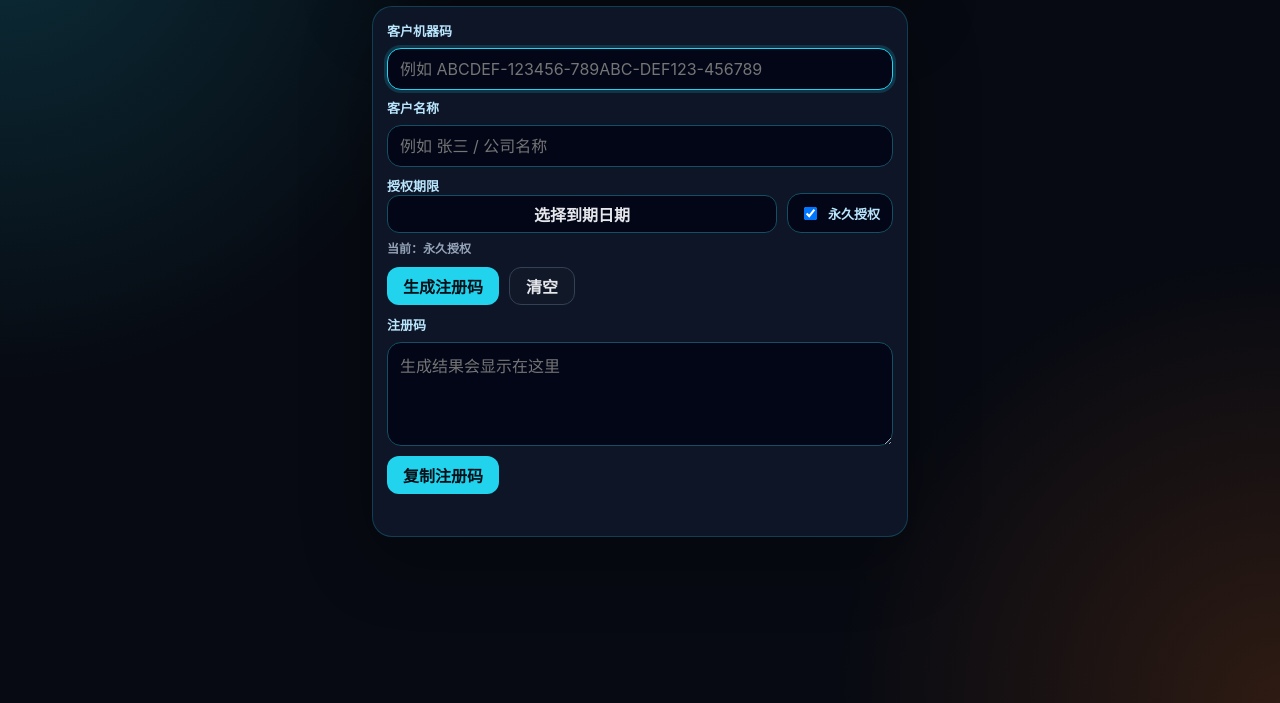
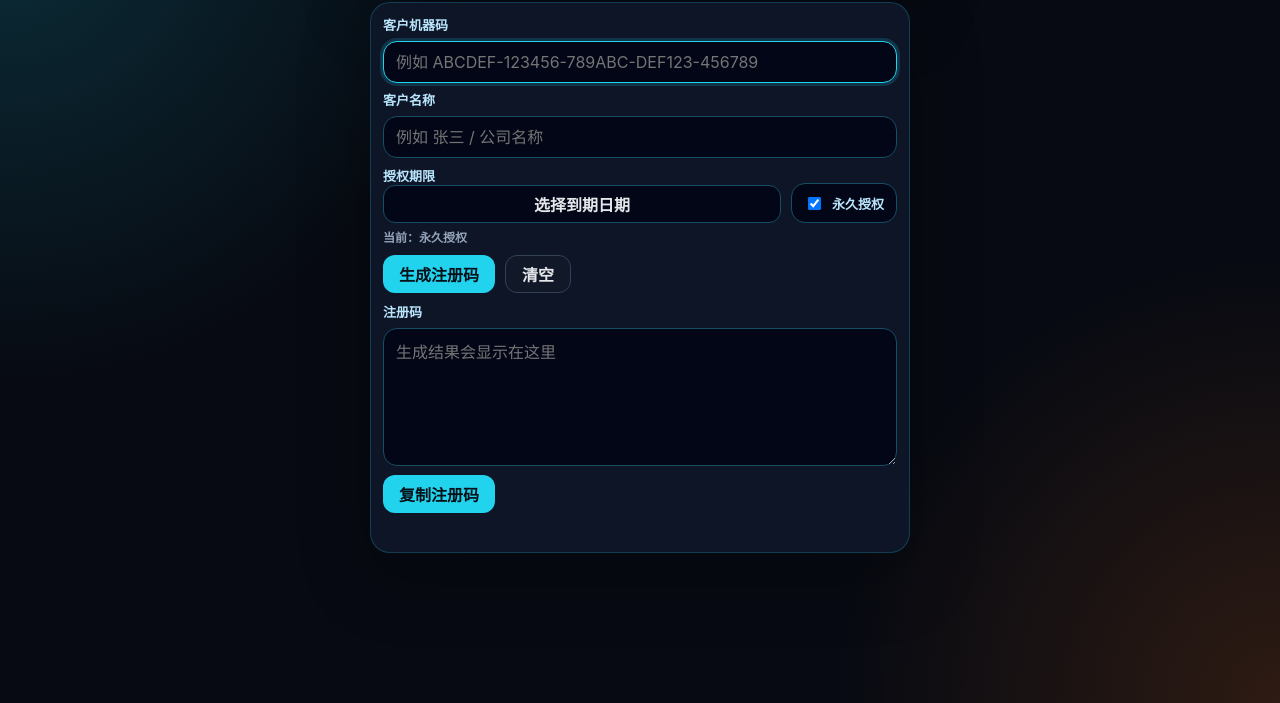
Before and after one commit to TuhongQ/Android-hotspot-file-sharing-app, an Electron app: page windows/tools/keygen/index.html in a window 1280 px wide. Shown: the part 97-800 px from the top of the page. Drawn offline with Linux system fonts and the light colour scheme.

Commit message:
Fix keygen date display and layout height

```diff
--- a/windows/tools/keygen/main.js
+++ b/windows/tools/keygen/main.js
@@ -9,9 +9,9 @@ let mainWindow;
 function createWindow() {
   mainWindow = new BrowserWindow({
     width: 560,
-    height: 560,
+    height: 650,
     minWidth: 520,
-    minHeight: 520,
+    minHeight: 620,
     backgroundColor: "#070a12",
     title: "Bridge Share Keygen",
     webPreferences: {
--- a/windows/tools/keygen/renderer.js
+++ b/windows/tools/keygen/renderer.js
@@ -98,13 +98,23 @@ function closeDateDialog() {
 }
 
 function updateExpiryPreview() {
-  pickDate.disabled = permanent.checked;
-  expiryPreview.textContent = permanent.checked ? "当前：永久授权" : `当前：${expiresAt.value || "未选择到期日期"}`;
+  if (permanent.checked) {
+    pickDate.textContent = "选择到期日期";
+    expiryPreview.textContent = "当前：永久授权";
+    return;
+  }
+  pickDate.textContent = expiresAt.value ? `到期：${formatDate(expiresAt.value)}` : "选择到期日期";
+  expiryPreview.textContent = expiresAt.value ? `当前到期日期：${formatDate(expiresAt.value)}` : "当前：未选择到期日期";
 }
 
 function today() {
   return new Date().toISOString().slice(0, 10);
 }
 
+function formatDate(value) {
+  const [year, month, day] = String(value).split("-");
+  return year && month && day ? `${year}-${month}-${day}` : value;
+}
+
 updateExpiryPreview();
 machineCode.focus();
--- a/windows/tools/keygen/styles.css
+++ b/windows/tools/keygen/styles.css
@@ -11,7 +11,7 @@
 body {
   min-height: 100vh;
   margin: 0;
-  overflow: hidden;
+  overflow: auto;
   background:
     radial-gradient(circle at top left, rgba(34, 211, 238, 0.18), transparent 30rem),
     radial-gradient(circle at bottom right, rgba(249, 115, 22, 0.16), transparent 28rem),
@@ -21,7 +21,7 @@ body {
 .shell {
   width: min(560px, 100%);
   margin: 0 auto;
-  padding: 12px;
+  padding: 10px;
 }
 
 .hero,
@@ -55,9 +55,9 @@ body {
 
 .panel {
   display: grid;
-  gap: 8px;
-  margin-top: 10px;
-  padding: 14px;
+  gap: 7px;
+  margin-top: 8px;
+  padding: 12px;
 }
 
 label {
@@ -85,7 +85,7 @@ textarea:focus {
 }
 
 textarea {
-  min-height: 104px;
+  min-height: 138px;
   resize: vertical;
 }
 
@@ -136,6 +136,9 @@ button {
   border: 1px solid #164e63;
   background: #020617;
   color: #e5e7eb;
+  overflow: hidden;
+  text-overflow: ellipsis;
+  white-space: nowrap;
 }
 
 .expiry-preview {
```
